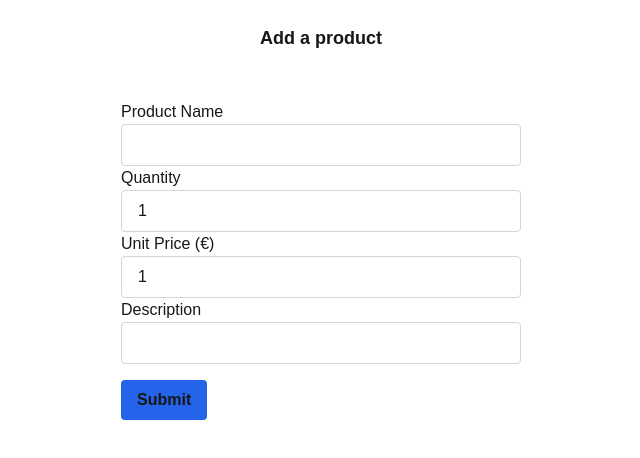
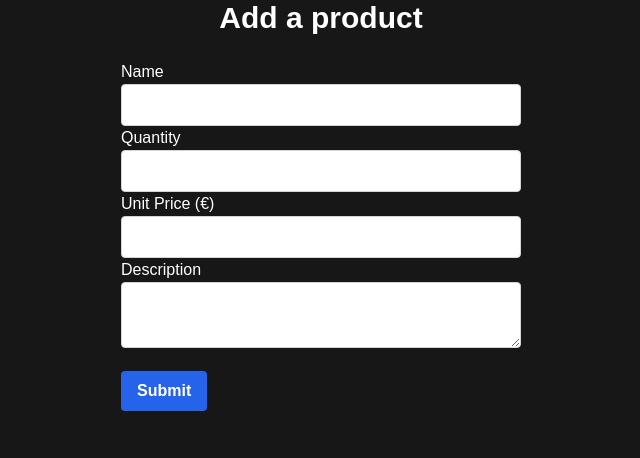
Before and after one commit to thisisjihyun/shopping-cart-oop, a Next.js app: page /product in a window 1280 px wide. Shown: the top 458 px of the page, without its empty margins (319-959 px from the left). Built offline with nearby package versions, Linux system fonts and the light colour scheme.

Commit message:
Update theme & Update description form to textarea

```diff
--- a/src/app/components/Form.tsx
+++ b/src/app/components/Form.tsx
@@ -28,6 +28,7 @@ const Form = ({ className, type, product, handleEditComplete }: FormProps) => {
             key={index}
             id={field.id}
             label={field.label}
+            as={field.id === "description" ? "textarea" : "input"}
             inputProps={{
               ...register(field.id, {
                 required: "This field is required",
--- a/src/app/components/FormInput.tsx
+++ b/src/app/components/FormInput.tsx
@@ -1,14 +1,20 @@
-import { FromInputProps } from "@/app/product/type";
+import { FormInputProps } from "@/app/product/type";
 
-const FormInput = ({ label, id, inputProps, defaultValue }: FromInputProps) => {
+const FormInput = ({ label, id, inputProps, as }: FormInputProps) => {
   return (
     <label htmlFor={id}>
       {label}
-      <input
-        {...inputProps}
-        defaultValue={defaultValue}
-        className="w-full px-4 py-2 border border-gray-300 rounded focus:outline-none focus:ring-2 focus:ring-blue-400"
-      />
+      {as === "textarea" ? (
+        <textarea
+          {...inputProps}
+          className="w-full px-4 py-2 border border-gray-300 rounded focus:outline-none focus:ring-2 focus:ring-blue-400"
+        />
+      ) : (
+        <input
+          {...inputProps}
+          className="w-full px-4 py-2 border border-gray-300 rounded focus:outline-none focus:ring-2 focus:ring-blue-400"
+        />
+      )}
     </label>
   );
 };
--- a/src/app/globals.css
+++ b/src/app/globals.css
@@ -3,14 +3,14 @@
 @tailwind utilities;
 
 :root {
-  --background: #ffffff;
-  --foreground: #171717;
+  --foreground: #ffffff;
+  --background: #171717;
 }
 
 @media (prefers-color-scheme: dark) {
   :root {
-    --background: #0a0a0a;
-    --foreground: #ededed;
+    --foreground: #0a0a0a;
+    --background: #ededed;
   }
 }
 
@@ -41,6 +41,6 @@ a {
 
 @media (prefers-color-scheme: dark) {
   html {
-    color-scheme: dark;
+    color-scheme: light;
   }
 }
--- a/src/app/product/page.tsx
+++ b/src/app/product/page.tsx
@@ -4,9 +4,9 @@ import { FormType } from "@/app/utils/formConfig";
 const ProductPage = () => {
   return (
     <>
-      <div className="p-6 text-lg font-semibold rounded-lg text-center">
+      <h1 className="text-3xl font-semibold rounded-lg text-center">
         Add a product
-      </div>
+      </h1>
       <Form
         className="w-full max-w-md mx-auto p-6 rounded-lg space-y-4"
         type={FormType.ADD}
--- a/src/app/product/type.ts
+++ b/src/app/product/type.ts
@@ -1,4 +1,4 @@
-export interface ProductData {
+export interface FormData {
   id?: string;
   productName: string;
   quantity: number;
@@ -6,9 +6,19 @@ export interface ProductData {
   description: string;
 }
 
-export interface FromInputProps {
-  label?: string;
-  id: string;
-  inputProps: React.InputHTMLAttributes<HTMLInputElement>;
-  defaultValue?: string | number;
-}
+type InputFieldProps = React.InputHTMLAttributes<HTMLInputElement>;
+type TextareaFieldProps = React.TextareaHTMLAttributes<HTMLTextAreaElement>;
+
+export type FormInputProps =
+  | {
+      as?: "input";
+      id: string;
+      label?: string;
+      inputProps?: InputFieldProps;
+    }
+  | {
+      as: "textarea";
+      id: string;
+      label?: string;
+      inputProps?: TextareaFieldProps;
+    };
--- a/src/app/utils/formConfig.ts
+++ b/src/app/utils/formConfig.ts
@@ -20,8 +20,8 @@ export const formFields: Array<{
 }> = [
   {
     id: "productName",
-    label: "Product Name",
-    type: "text",
+    label: "Name",
+    type: "string",
     defaultValue: "",
   },
   {
@@ -39,7 +39,7 @@ export const formFields: Array<{
   {
     id: "description",
     label: "Description",
-    type: "text",
+    type: "string",
     defaultValue: "",
   },
 ];
```
Also changed, not shown: 1 other file (tests, documents, lock files or other folders).
